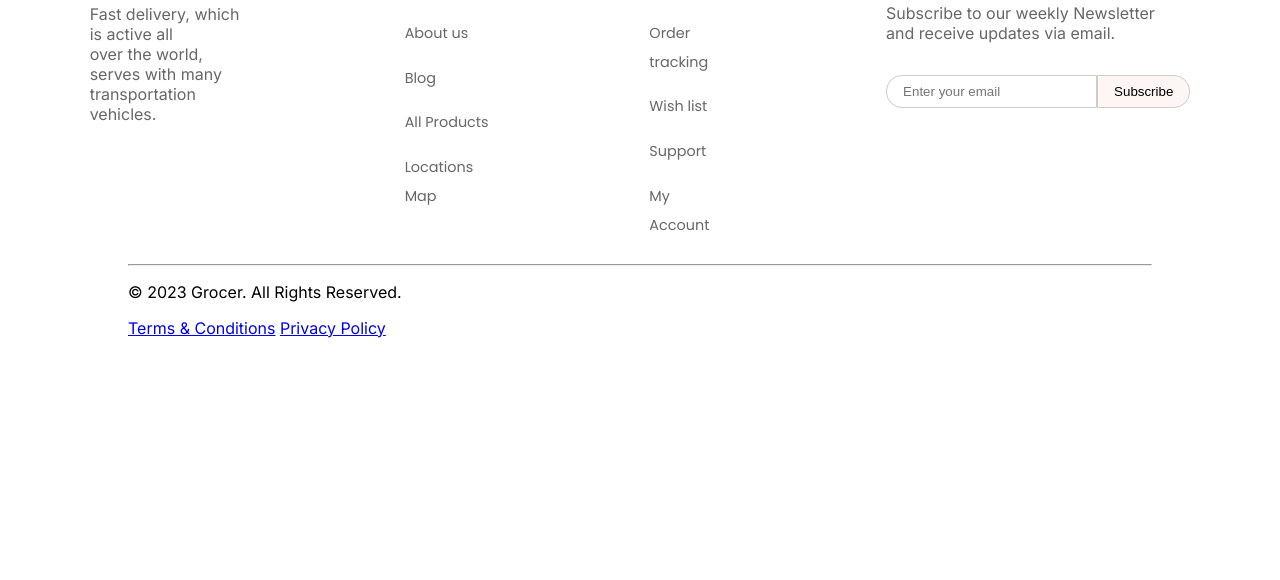
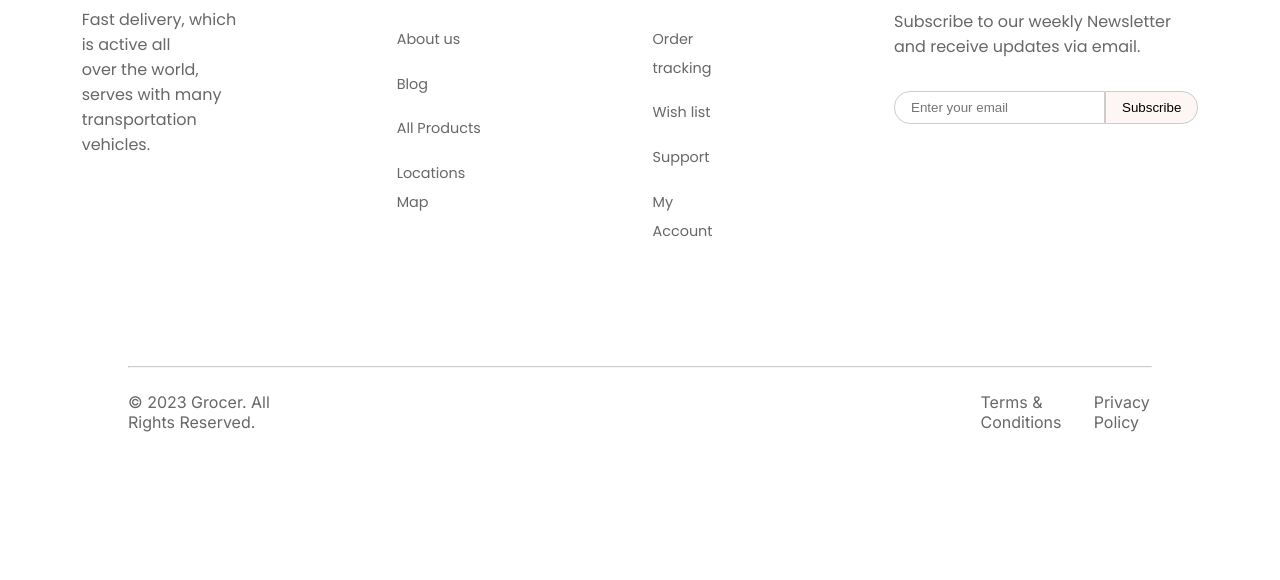
Before and after one commit to John-Mwanzia/Grocer, a plain HTML site: page index.html in a window 1280 px wide. Shown: the part 4639-5219 px from the top of the page. Before the commit the page ends 5109 px from the top, so only its background shows below. Drawn offline with Linux system fonts and the light colour scheme.

Commit message:
finish up footer section

```diff
--- a/styles.css
+++ b/styles.css
@@ -433,6 +433,8 @@ line-height: 1.8rem; /* 166.667% */
   gap: 10rem;
   justify-content: center;
   color: #676767;
+  font-family: Poppins;
+  padding-bottom: 3rem;
 }
 /* .footer__title{
   text-align: center;
@@ -482,8 +484,27 @@ line-height: 1.8rem; /* 166.667% */
   background-color: #FEF5F5;
   cursor: pointer;
 }
-
-
+hr{
+  background: #ECECEC;
+  opacity: 0.5;
+}
+.copyright{
+  color: #676767;
+  display: flex;
+  justify-content: center;
+  align-items: center;
+  gap: 43rem;
+}
+.terms__privacy{
+  display: flex;
+  justify-content: center;
+  align-items: center;
+  gap: 2rem;
+}
+.terms__privacy a{
+  text-decoration: none;
+  color: #676767;
+}
 
 
 
```
